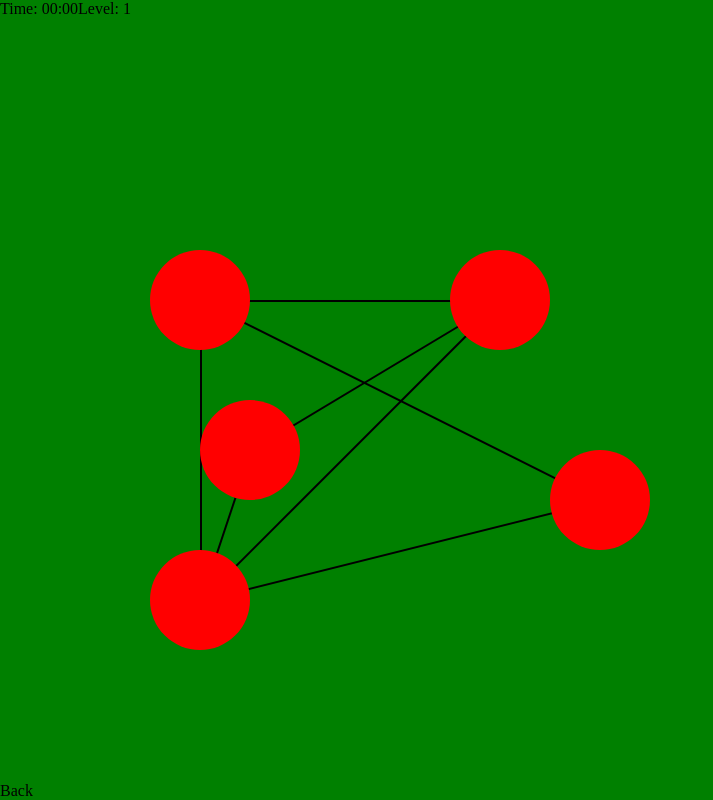
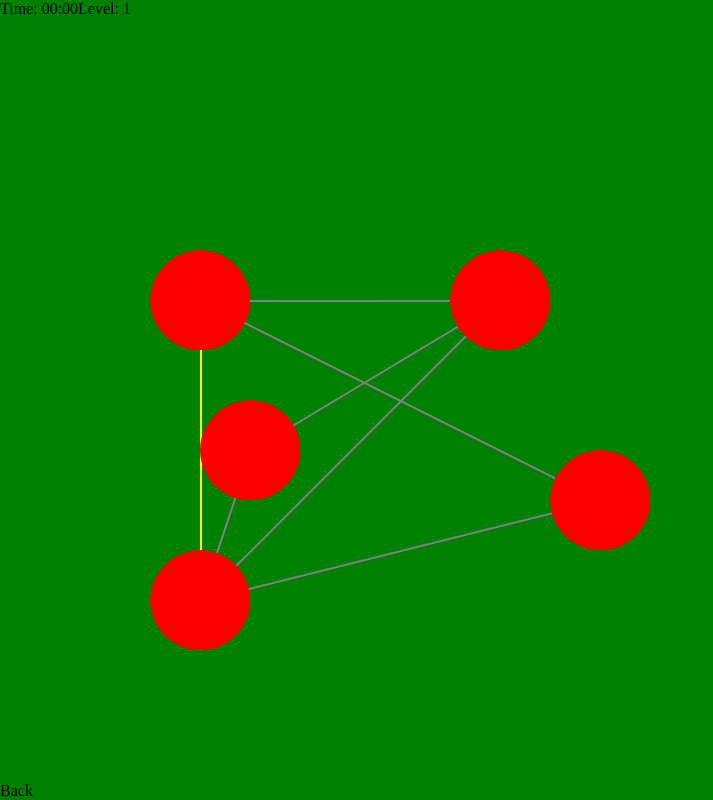
Before and after one commit to WojciechLiana/spiders, a React app: page / in a window 1280 px wide. Shown: the whole page, without its empty margins (0-713 px from the left). Built offline with nearby package versions, Linux system fonts and the light colour scheme.

Commit message:
spiders and spider web

```diff
--- a/src/components/main/Main.js
+++ b/src/components/main/Main.js
@@ -39,7 +39,7 @@ class Main extends React.Component {
           <Spider spider={this.state.spider3} moveSpider={x => this.setState({spider3: x})}/>
           <Spider spider={this.state.spider4} moveSpider={x => this.setState({spider4: x})}/>
           <Spider spider={this.state.spider5} moveSpider={x => this.setState({spider5: x})}/>
-          <SpiderWeb spider1={this.state.spider1} spider2={this.state.spider5} />
+          <SpiderWeb spider1={this.state.spider1} spider2={this.state.spider5} isIntersected={true}/>
           <SpiderWeb spider1={this.state.spider1} spider2={this.state.spider3} />
           <SpiderWeb spider1={this.state.spider1} spider2={this.state.spider4} />
           <SpiderWeb spider1={this.state.spider2} spider2={this.state.spider5} />
--- a/src/components/spider/Spider.js
+++ b/src/components/spider/Spider.js
@@ -4,7 +4,6 @@ import "./spider.sass";
 export default function Spider({spider, moveSpider}) {
 
   const [mouseDown, setMouseDown] = useState(false);
-
 
   return (
     <div
--- a/src/components/spiderWeb/SpiderWeb.js
+++ b/src/components/spiderWeb/SpiderWeb.js
@@ -1,7 +1,7 @@
 import React from "react";
 import "./spiderWeb.sass";
 
-export default function SpiderWeb({spider1, spider2}) {
+export default function SpiderWeb({spider1, spider2, isIntersected}) {
 
   const s1x = spider1.x;
   const s1y = spider1.y;
@@ -11,16 +11,14 @@ export default function SpiderWeb({spider1, spider2}) {
   const createLineElement = (x, y, length, angle) => {
 
     const styles = {
-      border: "1px solid black",
       width: length + "px",
-      height: "0",
       transform: "rotate(" + angle + "rad)",
       position: "absolute",
       top: y + "px",
       left: x + "px"
     }
 
-    return <div style={styles} />;
+    return <div style={styles} className={ isIntersected ? "spider-web spider-web-intersected" : "spider-web" }/>;
   }
 
   const createLine = (x1, y1, x2, y2) => {
--- a/src/components/spiderWeb/spiderWeb.sass
+++ b/src/components/spiderWeb/spiderWeb.sass
@@ -0,0 +1,6 @@
+.spider-web
+  height: 0
+  border: 1px solid grey
+
+  &.spider-web-intersected
+    border-color: yellow
```
